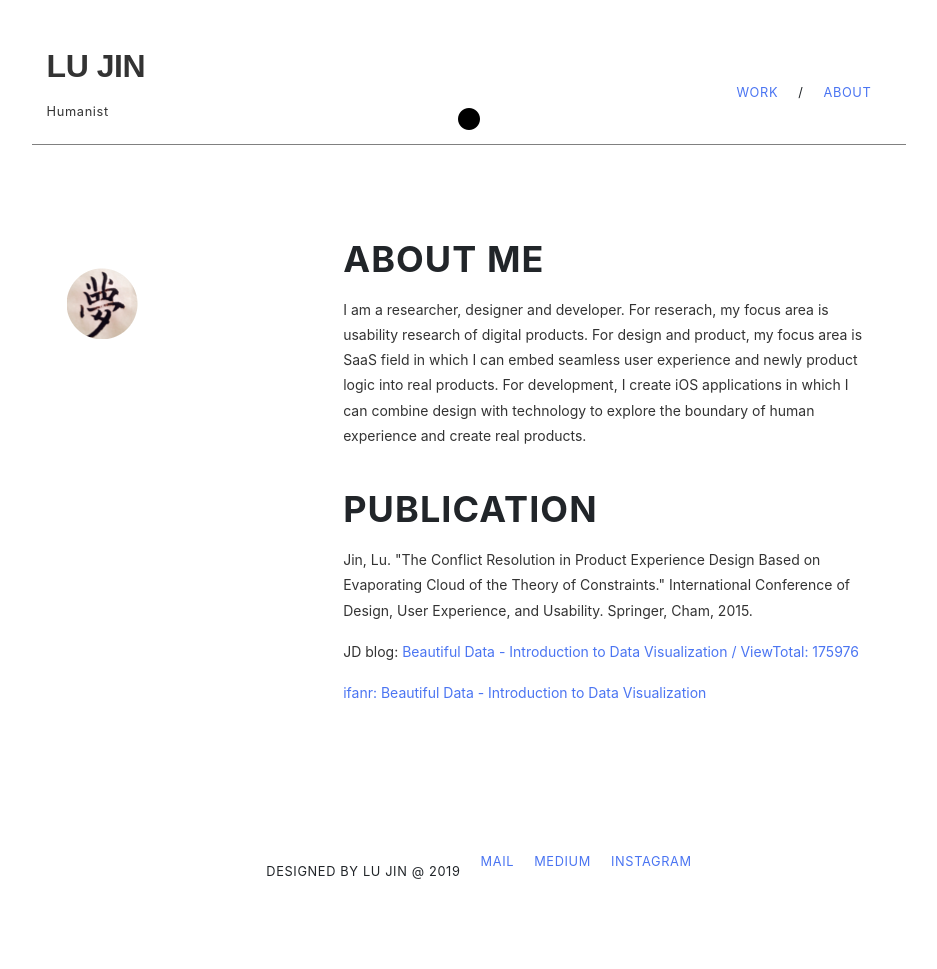
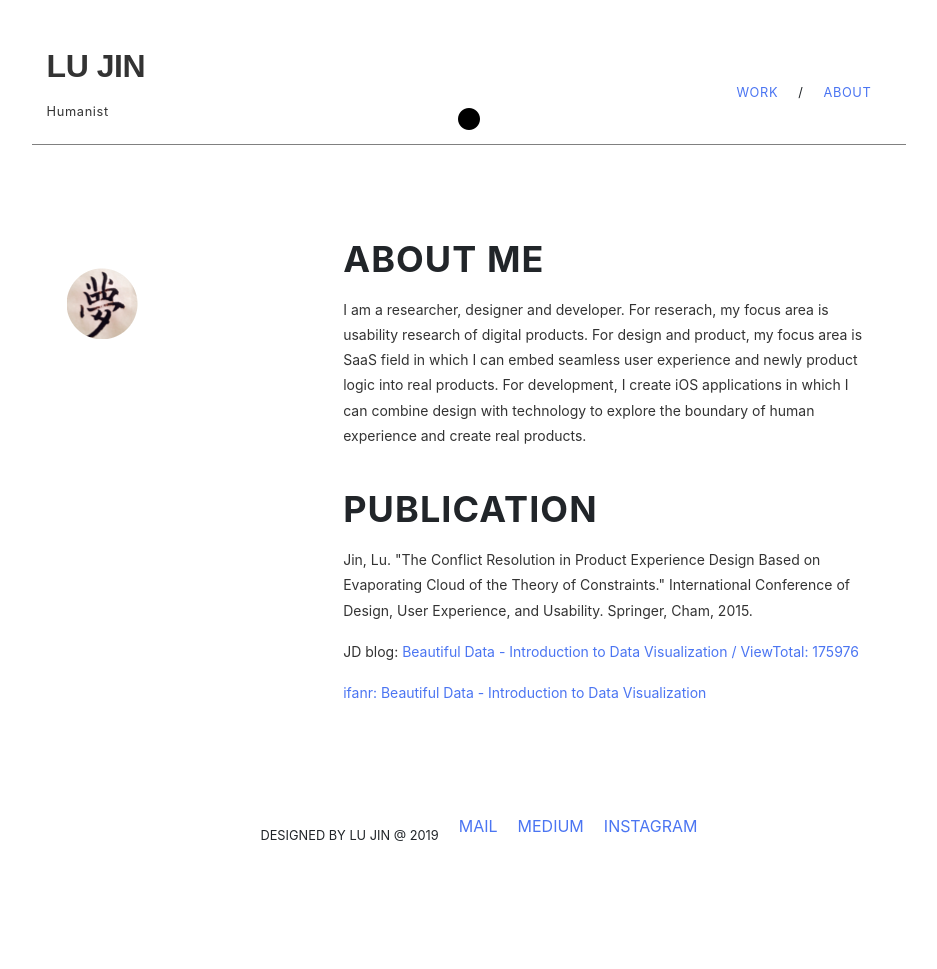
Before and after one commit to beforux/ShakeYourLove, a Jekyll site: the page about.html, which Jekyll copies as it is, in a window 1280 px wide. Shown: the whole page, without its empty margins (171-1108 px from the left). Built offline with Jekyll 4.4.1, drawn with Linux system fonts in a browser that asks for light colours; nearby versions of some CDN libraries; after the commit the page ends 900 px from its top, so only the background shows below that.

Commit message:
Update about.html

```diff
--- a/about.html
+++ b/about.html
@@ -67,7 +67,7 @@
     </section>
 
     <!--FOOT-->
-    <section class="small">
+
       <footer>
             <ul class="h-list center" >
               <li><a href="https://www.instagram.com/200_words/">Instagram</a></li>
@@ -76,7 +76,7 @@
               <li class="subtitle">Designed by LU JIN @ 2019</li>
             </ul>
     </footer>
-   </section>
+
    <!--FOOT-->
 
 </div>
```
